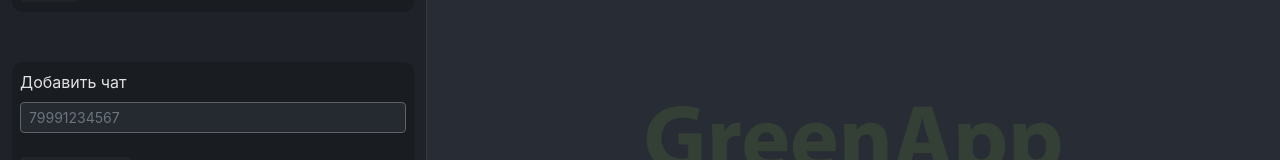
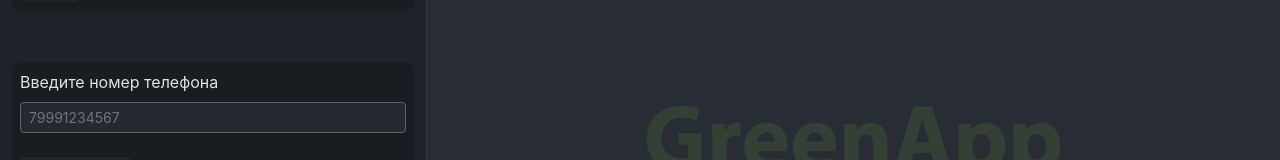
Before and after one commit to Repti58/Green-app, a React (Create React App) app: page / in a window 1280 px wide. Shown: the part 253-413 px from the top of the page. Built offline with nearby package versions, Linux system fonts and the light colour scheme.

Commit message:
correct chatlist

```diff
--- a/src/Components/ChatList.js
+++ b/src/Components/ChatList.js
@@ -33,7 +33,7 @@
 
   return (
     <div className="chats">
-      <label className="form-label">Добавить чат</label>
+      <label className="form-label">Введите номер телефона</label>
       <div className="input-group input-group-sm mb-4">
         <input
           className="form-control custom-input custom-input_auth"
```
